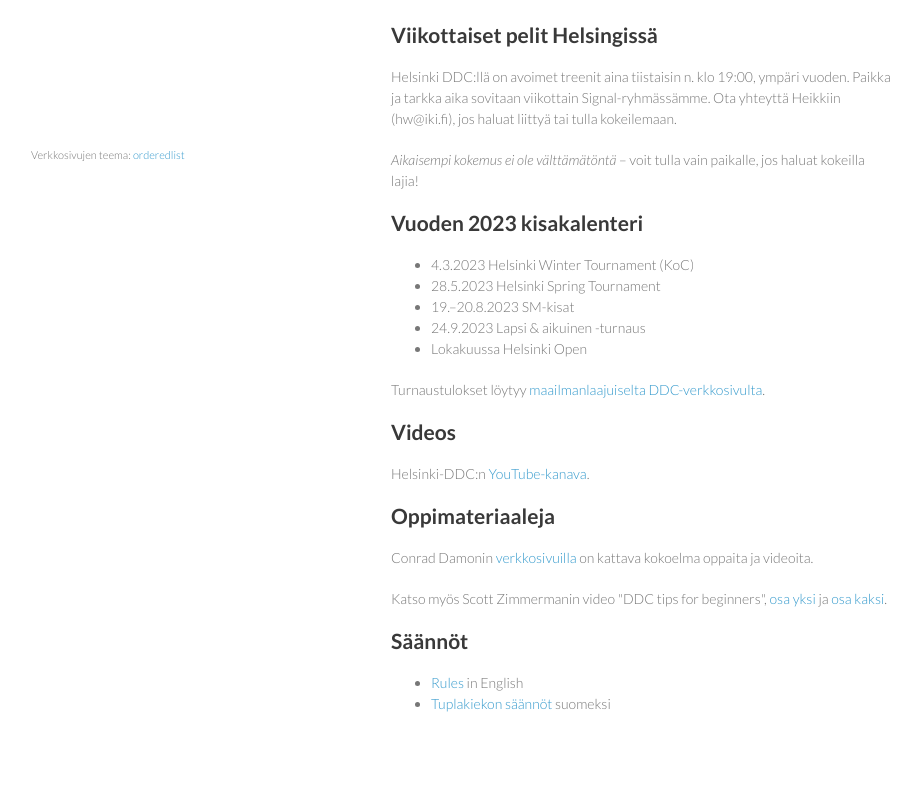
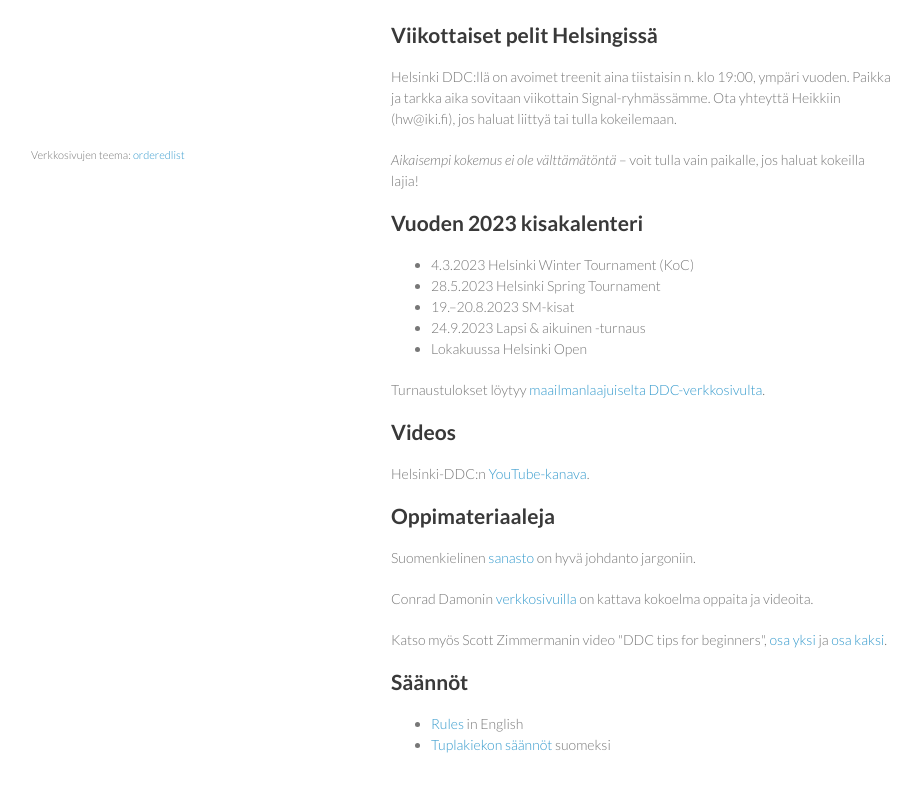
Before and after one commit to wilenius/wilenius.github.io, a plain HTML site: page ddc_finland_fi.html in a window 1280 px wide. Shown: the part 566-1355 px from the top of the page, without its empty margins (179-1100 px from the left). Drawn offline with Linux system fonts and the light colour scheme.

Commit message:
Linkki sanastoon

```diff
--- a/ddc_finland_fi.html
+++ b/ddc_finland_fi.html
@@ -43,6 +43,7 @@
 
         <h2>Oppimateriaaleja</h2>
 
+        <p>Suomenkielinen <a href="sanasto.html">sanasto</a> on hyvä johdanto jargoniin</a>.
         <p>Conrad Damonin <a href="https://doubledisccourt.com/">verkkosivuilla</a> on kattava kokoelma oppaita ja videoita.</p>
         <p>Katso myös Scott Zimmermanin video "DDC tips for beginners", <a href="https://www.youtube.com/watch?v=QJugKDRZ4nQ">osa yksi</a> ja <a href="https://www.youtube.com/watch?v=v1q7CG1LOaE">osa kaksi</a>.</p>
 
```
